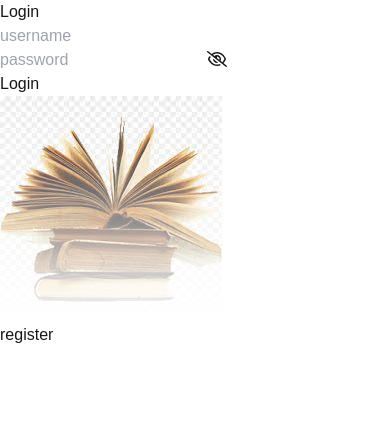
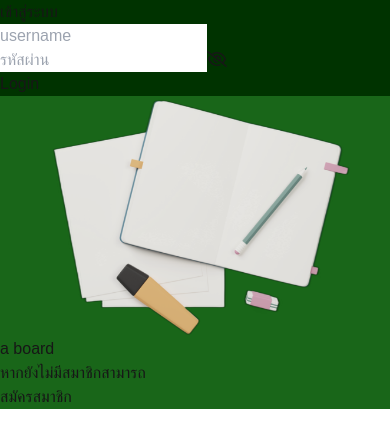
Before and after one commit to breess457/a-board, a Next.js app: page / in a window 390 px wide. Shown: the top 448 px of the page. Built offline with nearby package versions, Linux system fonts and the light colour scheme; no server answers.

Commit message:
update ui in web

```diff
--- a/src/app/page.tsx
+++ b/src/app/page.tsx
@@ -11,7 +11,7 @@ import { redirect } from "next/navigation";
 
 const Alert = ({...props})=>{
   return (
-      <div className="flex items-center p-4 mb-4 text-red-800 rounded-lg bg-red-50">
+      <div className="flex items-center px-4 py-3 mb-4 text-red-800 rounded-lg bg-red-50">
           <div className="sr-only">Info</div>
           <div className="ms-3 text-sm font-medium">
               {props.text}
@@ -72,10 +72,13 @@ const Login = ({...prop})=>{
   }
 
     return (
-      <form noValidate onSubmit={handleFormLogin}>
-        {alert ? <Alert text={"email หรือ password ไม่ถูกต้อง"} setClose={setAlert} /> : null}
+      <form noValidate onSubmit={handleFormLogin} className="font-medium">
+        {alert ?
+          <div className="m-3">
+            <Alert text={"email หรือ password ไม่ถูกต้อง"} setClose={setAlert} />
+          </div> : null}
         <div className="m-3">
-          <h3 className="text-xl font-bold">Login</h3>
+          <h3 className="text-xl font-bold text-white">เข้าสู่ระบบ</h3>
         </div>
         <div className="m-3">
           <input
@@ -92,7 +95,7 @@ const Login = ({...prop})=>{
         <div className="relative">
             <input
                 type={showPassword ? "text" : "password"}
-                placeholder="password"
+                placeholder="รหัสผ่าน"
                 className={`w-full h-10 px-2 rounded-md border ${error.password ? 'border-red-500' : 'border-gray-300'} hover:border-gray-100`}
                 name="password"
                 value={password}
@@ -183,11 +186,11 @@ const Register = ({...prop})=>{
       <form noValidate onSubmit={handleFormSignup}>
         {alert ? <Alert text={"ไม่สามารถใช้ username นี้โปรดใช้ username อื่น"} setClose={setAlert} /> : null}
         <div className="m-3">
-          <h3 className="text-xl font-bold">Register</h3>
+          <h3 className="text-xl font-bold text-white">สมัครสมาชิก</h3>
         </div>
         <div className="m-3 flex flex-row gap-2">
           <input
-            placeholder="firstname"
+            placeholder="ชื่อ"
             className={`w-1/2 h-10 px-2 rounded-md border ${error.firstName ? 'border-red-500' : 'border-gray-300'} hover:border-gray-100`}
             type="text"
             name="firstname"
@@ -195,7 +198,7 @@ const Register = ({...prop})=>{
             onChange={handleChange}
           />
           <input
-              placeholder="lastname"
+              placeholder="นามสกุล"
               className={`w-1/2 h-10 px-2 rounded-md border ${error.lastName ? 'border-red-500' : 'border-gray-300'} hover:border-gray-100`}
               type="text"
               value={formRegister.lastname}
@@ -205,7 +208,7 @@ const Register = ({...prop})=>{
         </div>
         <div className="m-3">
           <input
-              placeholder="phone"
+              placeholder="เบอร์โทร"
               className={`w-full h-10 px-2 rounded-md border ${error.phone ? 'border-red-500' : 'border-gray-300'} hover:border-gray-100`}
               type="text"
               name="phone"
@@ -236,7 +239,7 @@ const Register = ({...prop})=>{
           <div className="relative">
             <input
                 type={showPassword ? "text" : "password"}
-                placeholder="password"
+                placeholder="รหัสผ่าน"
                 className={`w-full h-10 px-2 rounded-md border ${error.password ? 'border-red-500' : 'border-gray-300'} hover:border-gray-100`}
                 name="password"
                 value={formRegister.password}
@@ -267,20 +270,34 @@ export default function Home() {
   }
   return (
 
-    <div className="flex flex-col lg:flex-row min-h-screen">
-      <div className="w-full h-full lg:w-2/3 bg-green-600 flex items-center justify-center min-h-screen">
+    <div className="flex flex-col md:flex-row min-h-screen" style={{backgroundColor:"#003300"}}>
+      <div className="w-full md:w-1/2 lg:w-2/4 xl:w-3/5 flex items-center justify-center py-10 my-10">
 
-        <div className="relative w-full md:w-1/2">
+        <div className="relative w-full lg:w-4/5 xl:w-1/2">
           {isForm === "login" && <Login />}
           {isForm === "register" && <Register />}
         </div>
 
       </div>
-      <div className="w-full lg:w-1/3 bg-green-700">
-        <div className="w-full h-full flex items-center justify-center min-h-screen">
+      <div className="rounded-[20px] w-full md:w-1/2 lg:w-2/4 xl:w-2/5" style={{backgroundColor:"#196619"}}>
+        <div className="w-full flex items-center justify-center py-10 my-10">
           <div className="relative">
-            <img src="/image/images.jpeg" className="masked-image" style={{background:""}}/>
-            {isForm === "login" ? (<button onClick={()=>setIsForm("register")}>register</button>):(<button onClick={()=>setIsForm("login")}>login</button>)}
+            <img src="/image/book.png" className="" style={{background:""}}/>
+            <div className="flex flex-col w-full items-center justify-center text-white font-bold">a board</div>
+            <div className="flex flex-col w-full items-center justify-center text-white">
+              {isForm === "login"
+                ? (
+                    <div className="flex flex-row">
+                      <p className="text-gray-300">หากยังไม่มีสมาชิกสามารถ</p>
+                      <button className="mx-3 font-bold underline font-semibold hover:text-blue-500" onClick={()=>setIsForm("register")}>สมัครสมาชิก</button>
+                    </div>)
+                :(<div className="flex flex-row">
+                    <p className="text-gray-300">หากมีสมาชิกสามารถ</p>
+                    <button className="mx-3 font-bold underline font-semibold hover:text-blue-500" onClick={()=>setIsForm("login")}>เข้าสู่ระบบ</button>
+                  </div>
+                )
+              }
+            </div>
           </div>
         </div>
       </div>
--- a/src/app/pages/details/page.tsx
+++ b/src/app/pages/details/page.tsx
@@ -111,9 +111,9 @@ export default function DetailPage(){
                     <div className="text-sm text-gray-500 mb-2 flex">
                       <p className='w-auto bg-gray-100 px-6 py-2 rounded-full'>{detailData?.category}</p>
                     </div>
-                    <h2 className="text-2xl font-bold mb-2">The Big Short War</h2>
-                    <p className="text-gray-700 mb-4">
-                      Tall, athletic, handsome with cerulean eyes, he was the kind of hyper-ambitious kid other kids loved to hate and just the type to make a big wager with no margin for error. But on the night before the S.A.T., his father took pity on him and canceled the bet. "I would've lost it," Ackman concedes...
+                    <h2 className="text-2xl font-bold mb-2">{detailData?.title}</h2>
+                    <p className="text-gray-700 mb-4 mx-4 indent-4">
+                      {detailData?.detail}
                     </p>
                     <p className="text-sm text-gray-500 mb-6">{detailData?.countComment} Comments</p>
                     {showInputComment ? (
--- a/src/untils/sessionprovider.tsx
+++ b/src/untils/sessionprovider.tsx
@@ -64,6 +64,7 @@ const getBlogerAll = async ()=>{
     }
 }
 
+
 const getCookie = async ()=>{
     const cookieStore = await cookies()
     return cookieStore.get('Authentication')
```
Also changed, not shown: src/components/card.tsx (+13 -1 lines), public/image/book.png (added), public/image/xcc.jpg (added).
